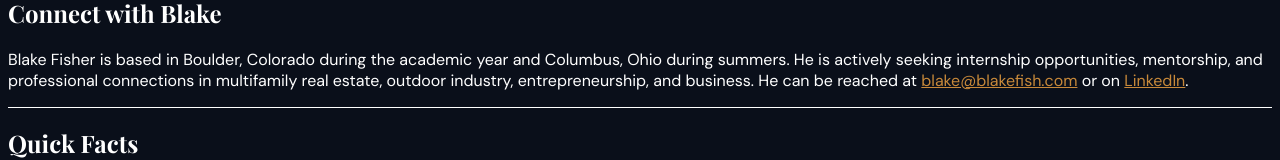
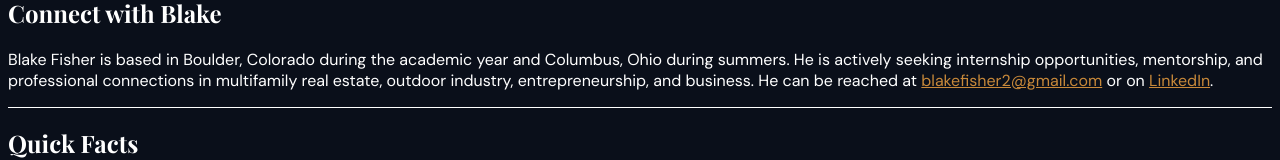
Before and after one commit to nfisher22/blakefish, a Next.js app: page /about in a window 1280 px wide. Shown: the part 1611-1771 px from the top of the page. Built offline with nearby package versions, Linux system fonts and the light colour scheme.

Commit message:
update contact email

```diff
--- a/src/app/about/page.tsx
+++ b/src/app/about/page.tsx
@@ -148,8 +148,8 @@ export default function About() {
             during summers. He is actively seeking internship opportunities, mentorship, and
             professional connections in multifamily real estate, outdoor industry, entrepreneurship,
             and business. He can be reached at{' '}
-            <a href="mailto:blake@blakefish.com" className="text-[#c8893a] hover:underline">
-              blake@blakefish.com
+            <a href="mailto:blakefisher2@gmail.com" className="text-[#c8893a] hover:underline">
+              blakefisher2@gmail.com
             </a>{' '}
             or on{' '}
             <a href="https://linkedin.com/in/blake-fisher-ski" className="text-[#c8893a] hover:underline" target="_blank">
--- a/src/app/page.tsx
+++ b/src/app/page.tsx
@@ -99,7 +99,7 @@ export default function Home() {
         </div>
         <div>
           <p style={{fontSize:'16px', color:'rgba(255,255,255,0.6)', lineHeight:'1.85', marginBottom:'36px'}}>Studying business with a focus on real estate, entrepreneurship, and investment. Actively involved in multifamily real estate through a family portfolio. Looking for internship opportunities, mentorship, and connections in real estate, outdoor industry, and business.</p>
-          <a href="mailto:blake@blakefish.com" style={{display:'inline-block', fontSize:'11px', fontWeight:'700', letterSpacing:'0.2em', textTransform:'uppercase', backgroundColor:'#C9A84C', color:'#0B1F3A', padding:'16px 36px', textDecoration:'none'}}>Get in Touch →</a>
+          <a href="mailto:blakefisher2@gmail.com" style={{display:'inline-block', fontSize:'11px', fontWeight:'700', letterSpacing:'0.2em', textTransform:'uppercase', backgroundColor:'#C9A84C', color:'#0B1F3A', padding:'16px 36px', textDecoration:'none'}}>Get in Touch →</a>
         </div>
       </section>
 
```
